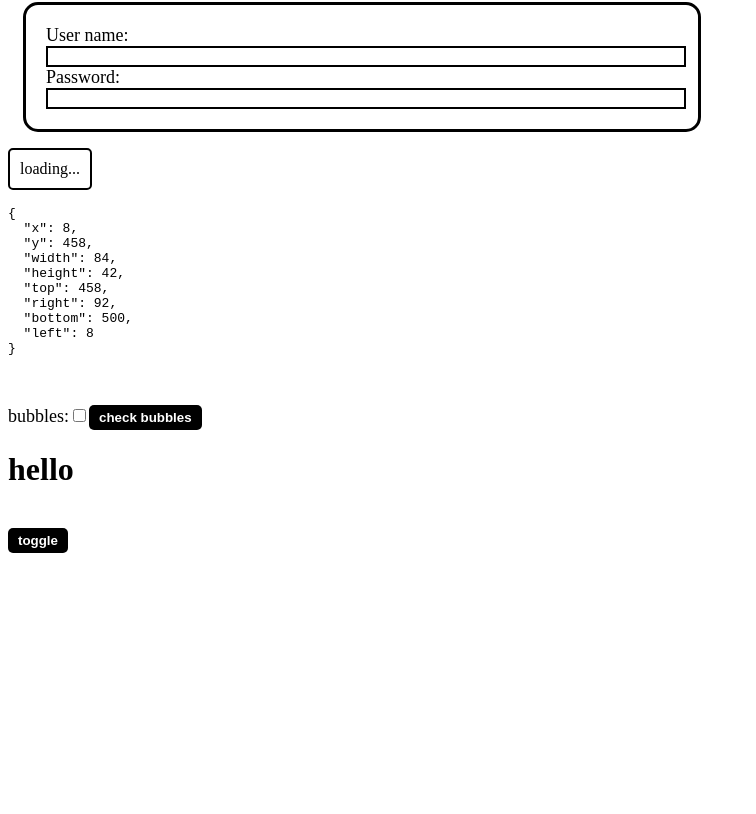
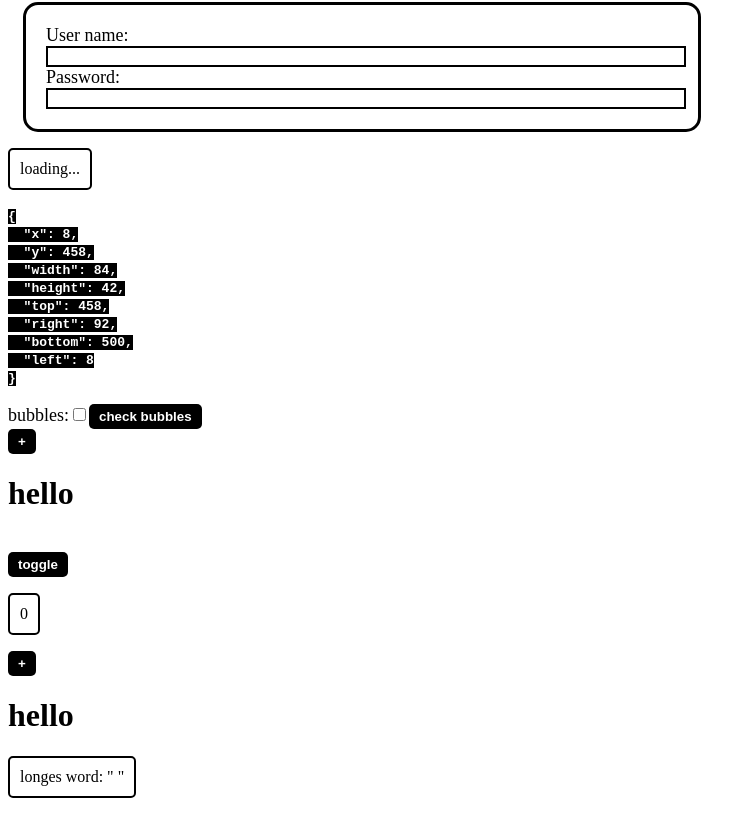
Before and after one commit to Ma9da/react-hooks, a React (Create React App) app: page / in a window 1280 px wide. Shown: the part 310-1124 px from the top of the page, without its empty margins (0-756 px from the left). Before the commit the page ends 871 px from the top, so only its background shows below. Built offline with nearby package versions, Linux system fonts and the light colour scheme; no server answers.

Commit message:
useMemo hook

```diff
--- a/src/App.js
+++ b/src/App.js
@@ -3,6 +3,7 @@ import useForm from './useForm';
 import useFetch from './useFetch';
 import Hello from "./Hello";
 import useMeasure from './useMeasure';
+import Second from "./Second";
 
 function App() {
   // useState
@@ -94,6 +95,7 @@ function App() {
       {showHello && <Hello />}
       <br />
       <button onClick={() => setShowHello(!showHello)}>toggle</button>
+      <Second />
     </>
   );
 }
--- a/src/Hello.js
+++ b/src/Hello.js
@@ -1,14 +1,16 @@
-import React from 'react';
+import React, { memo } from 'react';
 import { useRef } from 'react';
 
-const Hello = () => {
+const Hello = memo(({ increment }) => {
     const renders = useRef(0)
-    console.log("hello from renders", renders.current++);
+    console.log("renders: ", renders.current++);
     return (
         <div>
+            <button onClick={increment}>+</button>
             <h1>hello</h1>
         </div>
-    );
+    )
 }
+)
 
 export default Hello;
--- /dev/null
+++ b/src/Second.js
@@ -0,0 +1,32 @@
+import { useState } from 'react';
+import Hello from './Hello';
+import useFetch from './useFetch';
+import { useMemo } from 'react';
+const computeLongestWord = (quote) => {
+    if (!quote) {
+        return []
+    }
+    console.log("computing longest word");
+    let longestWord = ""
+    JSON.parse(quote).forEach(sentence =>
+        sentence.split(' ').forEach(word => {
+            if (word.length > longestWord.length) {
+                longestWord = word
+            }
+        })
+    );
+    return longestWord
+}
+const Second = () => {
+    const [count, setCount] = useState(0);
+    const { data, loading } = useFetch(`https://raw.githubusercontent.com/ajzbc/kanye.rest/master/quotes.json`)
+    const longestWord = useMemo(() => computeLongestWord(data), [data])
+    return (
+        <>
+            <p>{count}</p>
+            <Hello increment={() => setCount(count + 1)} />
+            <p> longes word: " {data ? computeLongestWord(data) : loading} "</p>
+        </>
+    );
+}
+export default Second;
--- a/src/index.css
+++ b/src/index.css
@@ -52,3 +52,9 @@ p{
   -ms-border-radius: 5px;
   -o-border-radius: 5px;
 }
+pre{
+  font-weight: bold;
+  background: black;
+  color: white;
+  display: initial;
+}
```
